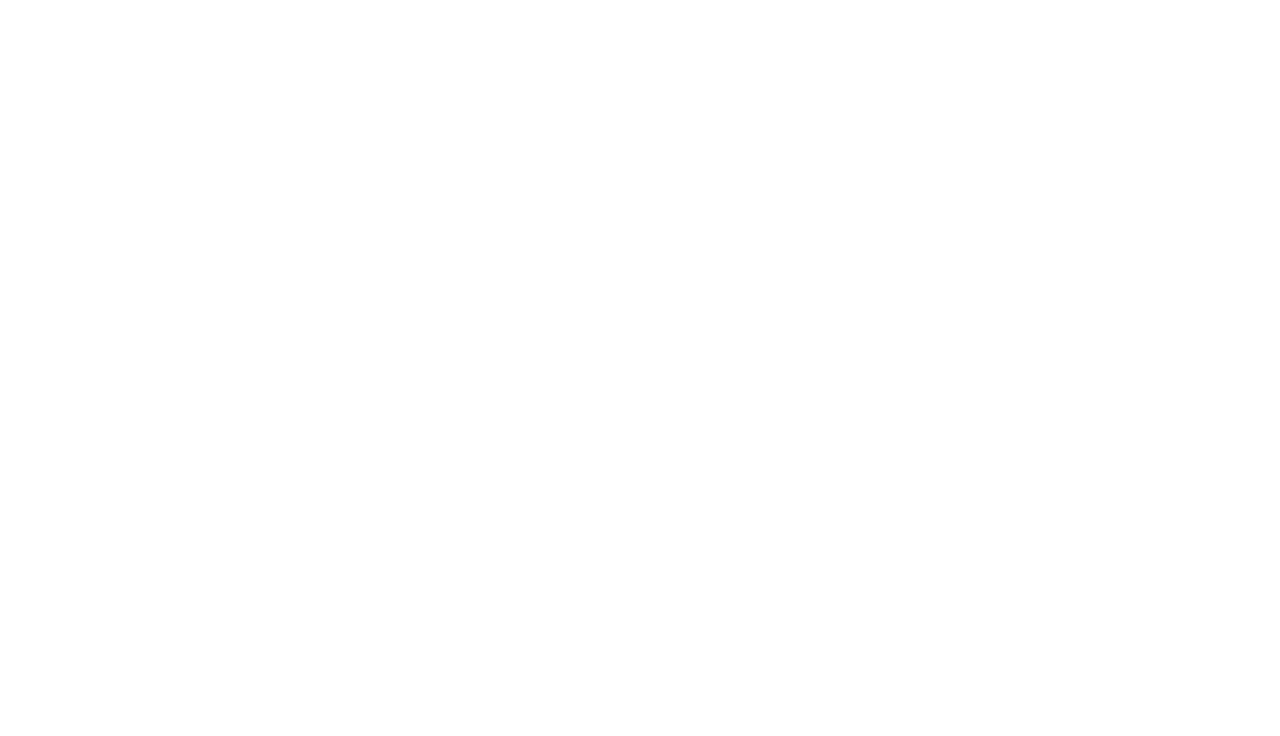
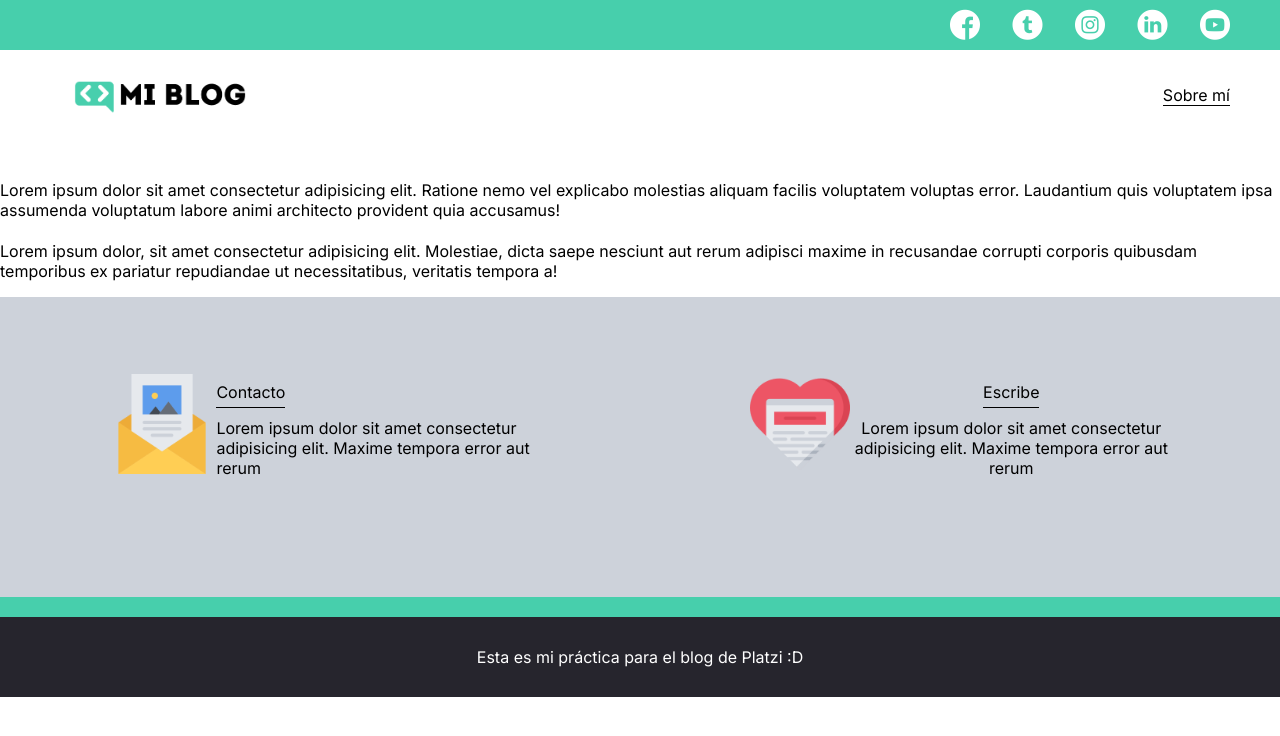
Before and after one commit to anahi88bz/blog_css_practica, a plain HTML site: page perfil.html in a window 1280 px wide. Drawn offline with Linux system fonts and the light colour scheme.

Commit message:
Maquetacion de pagina perfil.html

```diff
--- a/perfil.html
+++ b/perfil.html
@@ -4,9 +4,85 @@
     <meta charset="UTF-8">
     <meta http-equiv="X-UA-Compatible" content="IE=edge">
     <meta name="viewport" content="width=device-width, initial-scale=1.0">
-    <title>Document</title>
+
+    <title>Mi Blog</title>
+    <link rel="stylesheet" href="./css/main.css">
+    <link rel="stylesheet" href="./css/font/flaticon.css">
+    <link rel="preconnect" href="https://fonts.googleapis.com">
+<link rel="preconnect" href="https://fonts.gstatic.com" crossorigin>
+<link href="https://fonts.googleapis.com/css2?family=Inter:wght@400;700&display=swap" rel="stylesheet">
 </head>
 <body>
 
+    <header>
+        <section class="header-icons-container">
+            <div class="icons">
+                <a href=""><span class="flaticon-001-facebook"></span></a>
+                <a href=""><span class="flaticon-002-twitter"></span></a>
+                <a href=""><span class="flaticon-011-instagram"></span></a>
+                <a href=""><span class="flaticon-010-linkedin"></span></a>
+                <a href=""><span class="flaticon-008-youtube"></span></a>
+            </div>
+        </section>
+        <nav>
+            <section class="nav-logo-container">
+                <a href="/">
+                    <img src="./assets/img/Logo-negro.png" alt="Logo del blog">
+                </a>
+            </section>
+            <section class="profile-link">
+                <a href="./perfil.html">Sobre mí</a>
+            </section>
+        </nav>
+    </header>
+
+    <main>
+
+       <secion>
+           <div>
+               <div>
+                   <img src="" alt="">
+               </div>
+               <div>
+                   <h2></h2>
+                   <p>Lorem ipsum dolor sit amet consectetur adipisicing elit. Ratione nemo vel explicabo molestias aliquam facilis voluptatem voluptas error. Laudantium quis voluptatem ipsa assumenda voluptatum labore animi architecto provident quia accusamus!</p>
+               </div>
+           </div>
+       </secion>
+       <secion>
+           <div>
+               <h3></h3>
+               <div>
+                   <article>
+                       <h4></h4>
+                       <p> Lorem ipsum dolor, sit amet consectetur adipisicing elit. Molestiae, dicta saepe nesciunt aut rerum adipisci maxime in recusandae corrupti corporis quibusdam temporibus ex pariatur repudiandae ut necessitatibus, veritatis tempora a!</p>
+                   </article>
+               </div>
+           </div>
+       </secion>
+
+
+        <section class="contact-main-container">
+            <div>
+                <img src="./assets/img/013-newsletter.png" alt="">
+                <div class="contact-left">
+                    <a href="">Contacto</a>
+                    <p>Lorem ipsum dolor sit amet consectetur adipisicing elit. Maxime tempora error aut rerum</p>
+                </div>
+            </div>
+            <div>
+                <img src="./assets/img/006-like.png" alt="">
+                <div class="contact-right">
+                    <a href="">Escribe</a>
+                    <p>Lorem ipsum dolor sit amet consectetur adipisicing elit. Maxime tempora error aut rerum</p>
+                </div>
+            </div>
+        </section>
+
+    </main>
+
+    <footer>
+        <p>Esta es mi práctica para el blog de Platzi :D </p>
+     </footer>
 </body>
 </html>
```
